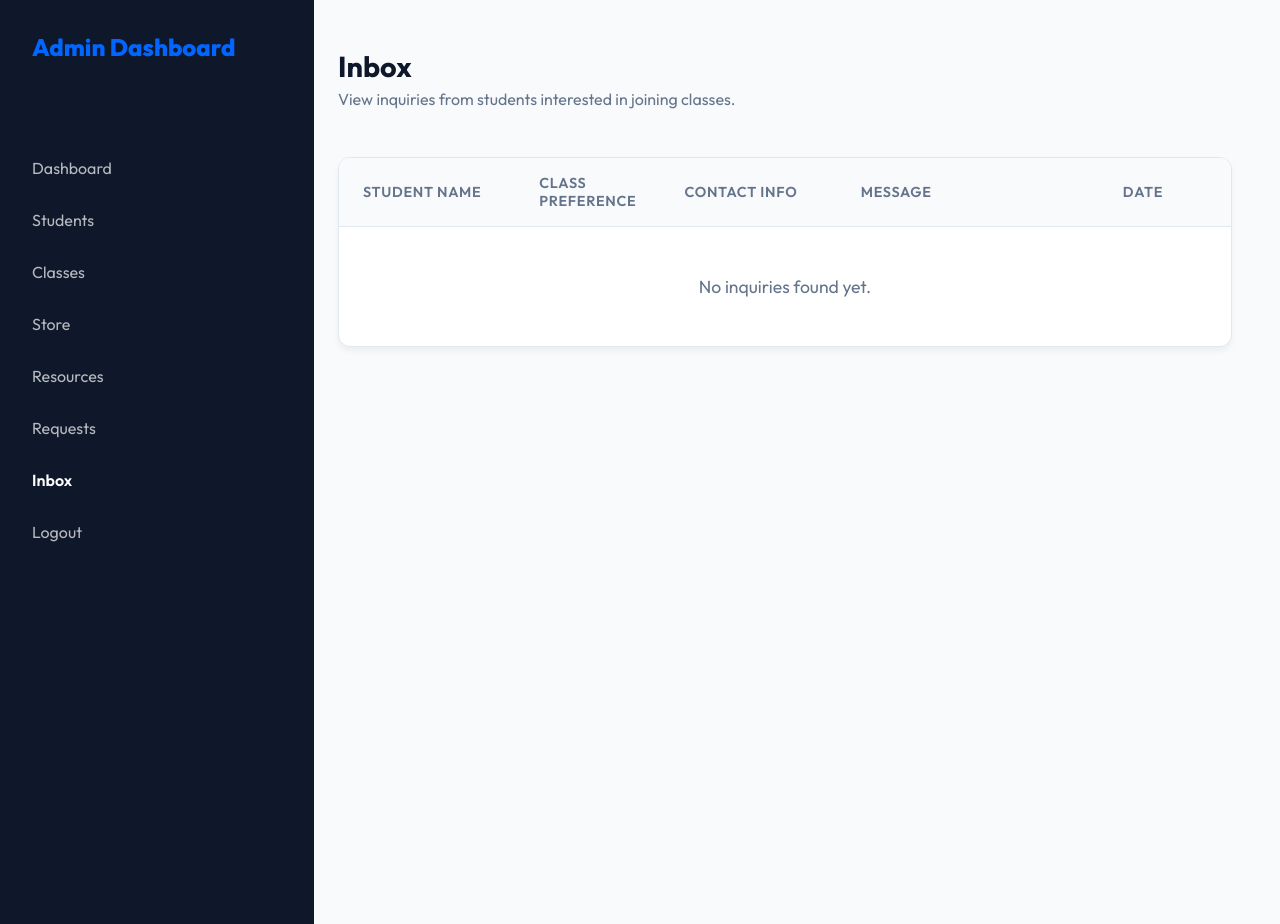
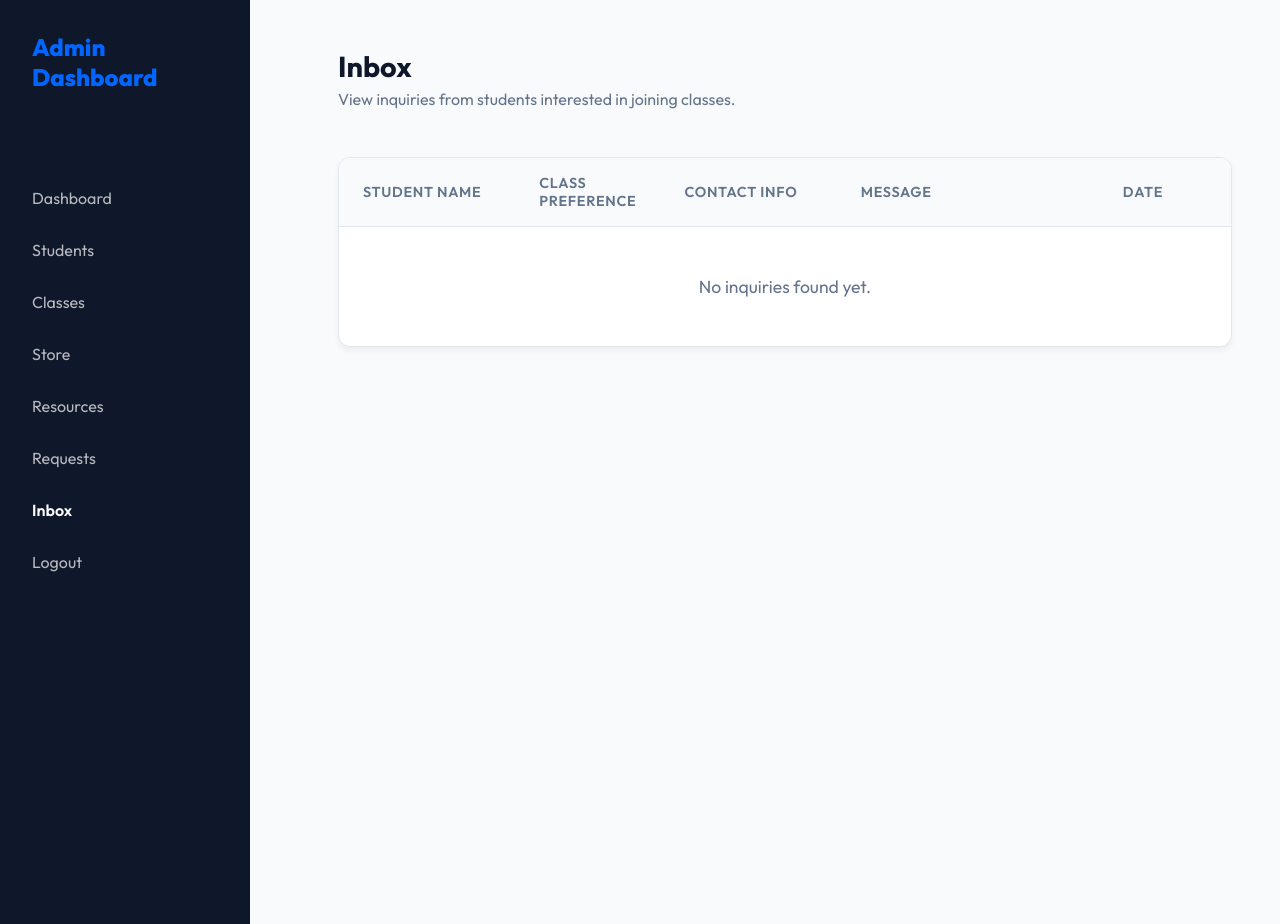
Before and after one commit to chapayev0/mysite, a PHP site: page /admin_inbox.php in a window 1280 px wide. Run offline with PHP 8.4, Linux system fonts and the light colour scheme; the visitor is signed in with stand-in values (Sample User, id 1); data that the repository does not hold is empty.

Commit message:
style: Add global `box-sizing: border-box` reset to sidebar stylesheets.

```diff
--- a/admin_sidebar.php
+++ b/admin_sidebar.php
@@ -65,6 +65,11 @@ function isActive($page) {
 </script>
 
 <style>
+    /* Global Reset for Sidebar Context */
+    * {
+        box-sizing: border-box;
+    }
+
     /* Mobile Toggle */
     .mobile-toggle {
         display: none;
--- a/student_sidebar.php
+++ b/student_sidebar.php
@@ -47,6 +47,11 @@
 </div>
 
 <style>
+    /* Global Reset for Sidebar Context */
+    * {
+        box-sizing: border-box;
+    }
+
     /* Mobile Toggle */
     .mobile-toggle {
         display: none;
```
